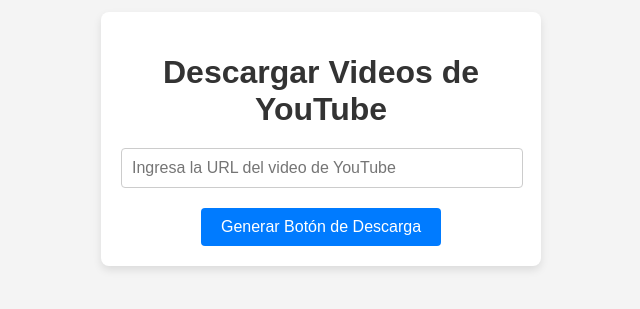
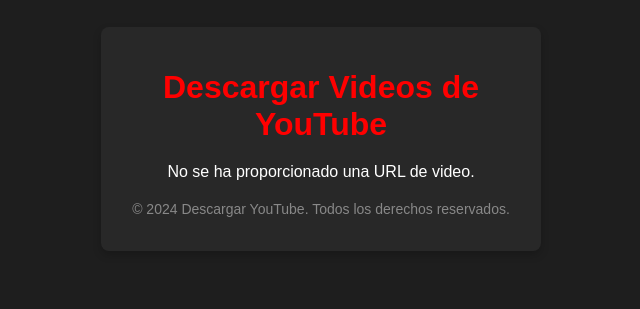
Before and after one commit to BotnetVE2/Youtube, a plain HTML site: page index.html in a window 1280 px wide. Shown: the part 261-570 px from the top of the page, without its empty margins (319-959 px from the left). Drawn offline with Linux system fonts and the light colour scheme.

Commit message:
Update index.html

```diff
--- a/index.html
+++ b/index.html
@@ -7,7 +7,8 @@
     <style>
         body {
             font-family: Arial, sans-serif;
-            background-color: #f4f4f4;
+            background-color: #1e1e1e;
+            color: #fff;
             margin: 0;
             padding: 0;
             display: flex;
@@ -16,74 +17,48 @@
             height: 100vh;
         }
         .container {
-            background-color: #fff;
+            background-color: #282828;
             padding: 20px;
             border-radius: 8px;
-            box-shadow: 0 4px 8px rgba(0, 0, 0, 0.1);
+            box-shadow: 0 4px 8px rgba(0, 0, 0, 0.2);
             text-align: center;
             max-width: 400px;
             width: 100%;
         }
         h1 {
-            color: #333;
+            color: #ff0000;
             margin-bottom: 20px;
         }
-        input[type="text"] {
-            width: calc(100% - 20px);
-            padding: 10px;
-            margin-bottom: 20px;
-            border: 1px solid #ccc;
-            border-radius: 4px;
-            font-size: 16px;
-        }
-        iframe {
-            width: 230px;
-            height: 60px;
-            border: 0;
-            overflow: hidden;
+        #botonDescarga {
             margin-top: 20px;
         }
-        .button {
-            background-color: #007bff;
-            color: #fff;
-            padding: 10px 20px;
-            border: none;
-            border-radius: 4px;
-            cursor: pointer;
-            font-size: 16px;
-        }
-        .button:hover {
-            background-color: #0056b3;
+        footer {
+            margin-top: 20px;
+            color: #888;
+            font-size: 14px;
         }
     </style>
 </head>
 <body>
     <div class="container">
         <h1>Descargar Videos de YouTube</h1>
-        <input type="text" id="videoUrl" placeholder="Ingresa la URL del video de YouTube">
-        <button class="button" onclick="generarBoton()">Generar Botón de Descarga</button>
-        <div id="botonDescarga"></div>
+        <div id="botonDescarga">
+            <!-- Aquí se mostrará el botón de descarga -->
+        </div>
+        <footer>
+            <p>© 2024 Descargar YouTube. Todos los derechos reservados.</p>
+        </footer>
     </div>
 
     <script>
-        function generarBoton() {
-            const videoUrl = document.getElementById('videoUrl').value;
+        // Obtener el video_id desde la URL
+        const urlParams = new URLSearchParams(window.location.search);
+        const videoId = urlParams.get('video');
 
-            // Verificar si la URL es válida
-            if (!videoUrl || !videoUrl.includes('youtube.com/watch?v=')) {
-                alert('Por favor, ingresa una URL válida de YouTube.');
-                return;
-            }
-
-            // Parámetros para el iframe de Loader.to
-            const formato = 'mp3'; // Puedes cambiar a 'mp4' si prefieres video
-            const color = '#FF0000'; // Color del botón (rojo)
-            const linkUrl = 'https://tusitio.com'; // Tu URL de publicidad
-            const css = ''; // Opcional: Enlace a tu archivo CSS personalizado
-
-            // Generar el iframe
+        if (videoId) {
+            // Generar el iframe de Loader.to con el video_id
             const iframe = document.createElement('iframe');
-            iframe.src = `https://loader.to/api/button/?url=${encodeURIComponent(videoUrl)}&f=${formato}&color=${color}&linkUrl=${linkUrl}&css=${css}`;
+            iframe.src = `https://loader.to/api/button/?url=https://www.youtube.com/watch?v=${videoId}&f=mp3&color=#FF0000`;
             iframe.style.width = '230px';
             iframe.style.height = '60px';
             iframe.style.border = '0';
@@ -93,6 +68,10 @@
             const botonDescarga = document.getElementById('botonDescarga');
             botonDescarga.innerHTML = ''; // Limpiar contenido previo
             botonDescarga.appendChild(iframe);
+        } else {
+            // Si no hay video_id, mostrar un mensaje
+            const botonDescarga = document.getElementById('botonDescarga');
+            botonDescarga.innerHTML = '<p>No se ha proporcionado una URL de video.</p>';
         }
     </script>
 </body>
```
